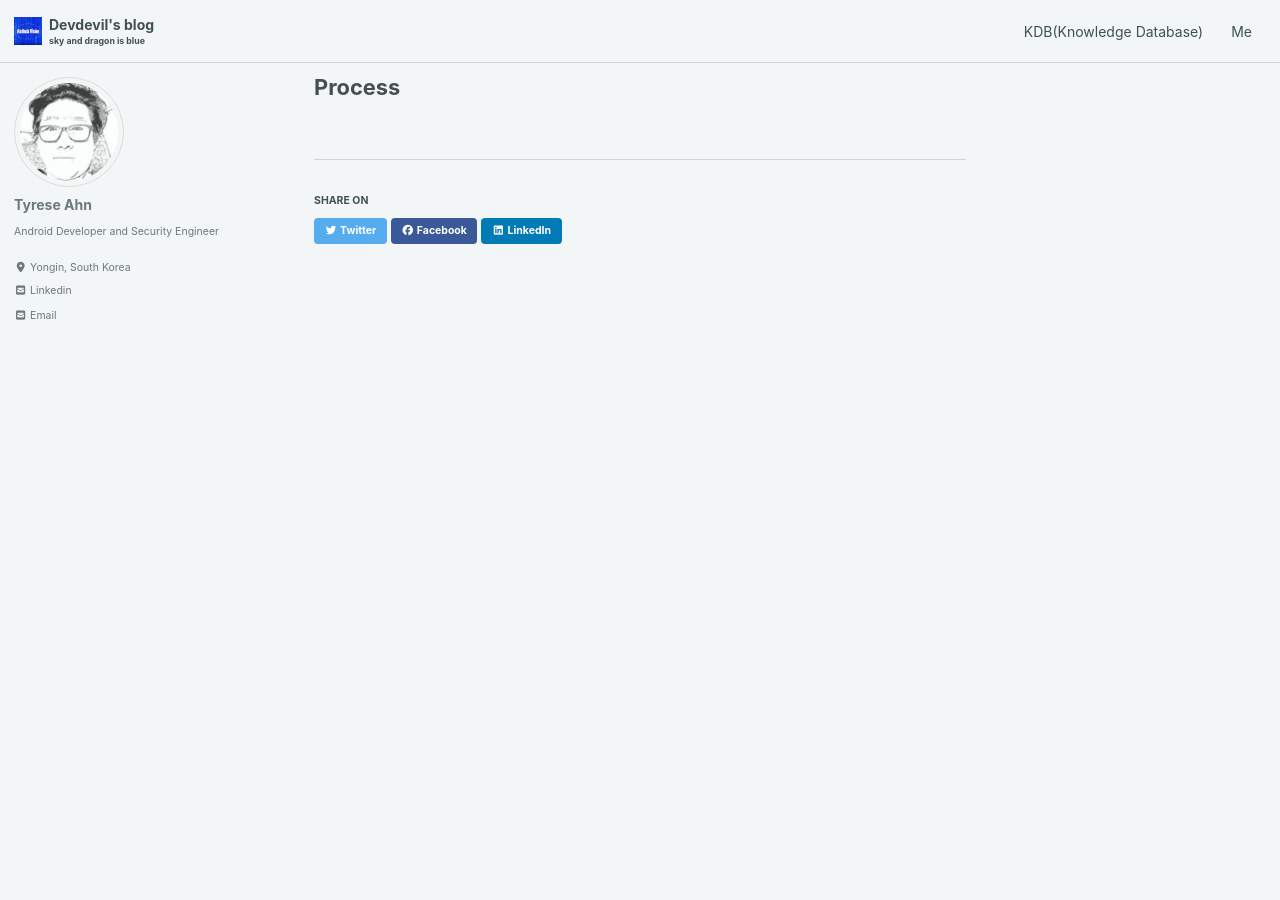
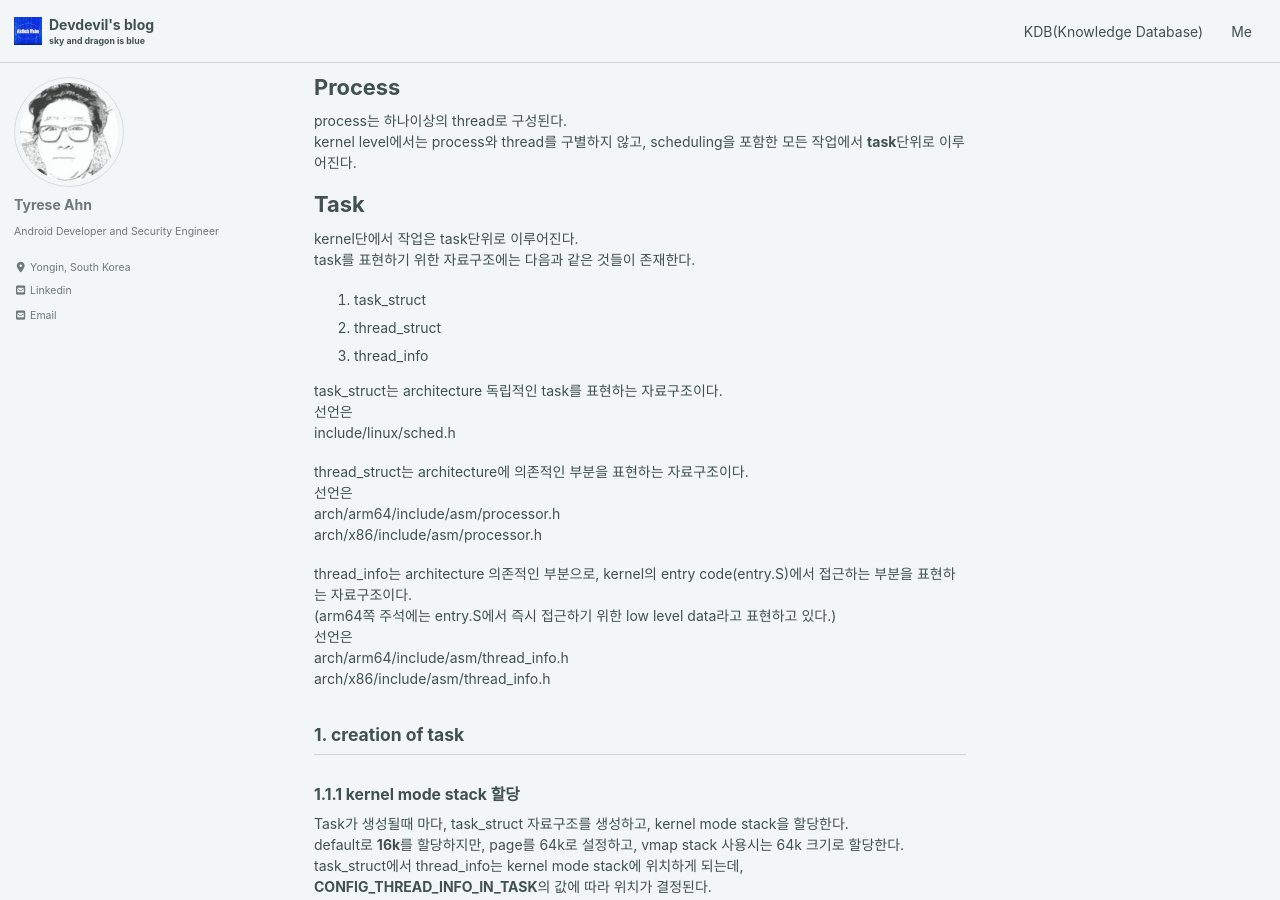
Before and after one commit to devdevil1901/devdevil1901.github.io, a Jekyll site: the page built from _pages/linux-process.md, in a window 1280 px wide and 900 px high. Built offline with Jekyll 4.4.1, drawn with Linux system fonts in a browser that asks for light colours; cached includes are drawn as plain includes; nearby versions of some CDN libraries; some of the changed text lies outside the part shown.

Commit message:
Add process to linux part

````diff
--- a/_pages/linux-process.md
+++ b/_pages/linux-process.md
@@ -5,3 +5,79 @@ toc_sticky: true
 toc_ads : true
 layout: single
 ---
+
+process는 하나이상의 thread로 구성된다.
+kernel level에서는 process와 thread를 구별하지 않고, scheduling을 포함한 모든 작업에서 **task**단위로 이루어진다.
+
+# Task
+kernel단에서 작업은 task단위로 이루어진다.
+task를 표현하기 위한 자료구조에는 다음과 같은 것들이 존재한다.
+1. task_struct
+2. thread_struct
+3. thread_info
+
+task_struct는 architecture 독립적인 task를 표현하는 자료구조이다.
+선언은
+include/linux/sched.h
+
+thread_struct는 architecture에 의존적인 부분을 표현하는 자료구조이다.
+선언은
+arch/arm64/include/asm/processor.h
+arch/x86/include/asm/processor.h
+
+thread_info는 architecture 의존적인 부분으로, kernel의 entry code(entry.S)에서 접근하는 부분을 표현하는 자료구조이다.
+(arm64쪽 주석에는 entry.S에서 즉시 접근하기 위한 low level data라고 표현하고 있다.)
+선언은
+arch/arm64/include/asm/thread_info.h
+arch/x86/include/asm/thread_info.h
+
+## 1. creation of task
+### 1.1.1 kernel mode stack 할당
+Task가 생성될때 마다, task_struct 자료구조를 생성하고,  kernel mode stack을 할당한다.
+default로 **16k**를 할당하지만, page를 64k로 설정하고, vmap stack 사용시는 64k 크기로 할당한다.
+task_struct에서 thread_info는 kernel mode stack에 위치하게 되는데, **CONFIG_THREAD_INFO_IN_TASK**의 값에 따라 위치가 결정된다.
+
+CONFIG_THREAD_INFO_IN_TASK == n 인 경우에는
+```
+High memory of stack
+|
+|
+| STACK_AND_MAGIC
+|
+| thread_info
+Low memory of stack
+```
+즉 Thread_info가 kernel mode stack의 가장 낮은 주소 부분(top)에 존재한다.
+
+CONFIG_THREAD_INFO_IN_TASK == y 인 경우에는
+```
+High memory of stack
+| thread_info
+|
+|
+|
+| STACK_AND_MAGIC
+Low memory of stack
+```
+thread_info가 task_struct의 최 상위의 member로 존재하게 된다.
+arm32는 CONFIG_THREAD_INFO_IN_TASK == n 이지만,
+arm64, x86_64, goldfish 등과 같이 대 부분의 경우에는
+CONFIG_THREAD_INFO_IN_TASK == y이다.
+
+Stack은 high memory에서 low memory 쪽으로 자라는 것을 명심하자.
+
+### 1.1.2 processor affinity
+직역하면, processor 친밀도.
+어떤 core에서 process나 thread가 실행될 수 있는가를 나타낸다.
+taskset command로 설정 및 확인이 가능하다. 다음은 0~15번까지의 core들에 할당 가능한것을 나타낸다.
+```
+/proc/1890$ taskset -pc 4683
+pid 4683's current affinity list: 0-15
+```
+
+# Thread
+## 1. kernel thread
+Kernel process가 clone()을 호출해서, light weight overhead로 생성한 것이다.
+보통 서버나 데몬에 사용된다.
+Kernel mode에서만 동작하고, user mode thread와는 달리 고유의 공간은 가지고 있지 않다.
+모든 user task보다 우선순위가 높다. (Scheduler-Priory 부분 참조)
````
Also changed, not shown: 1 other file.
